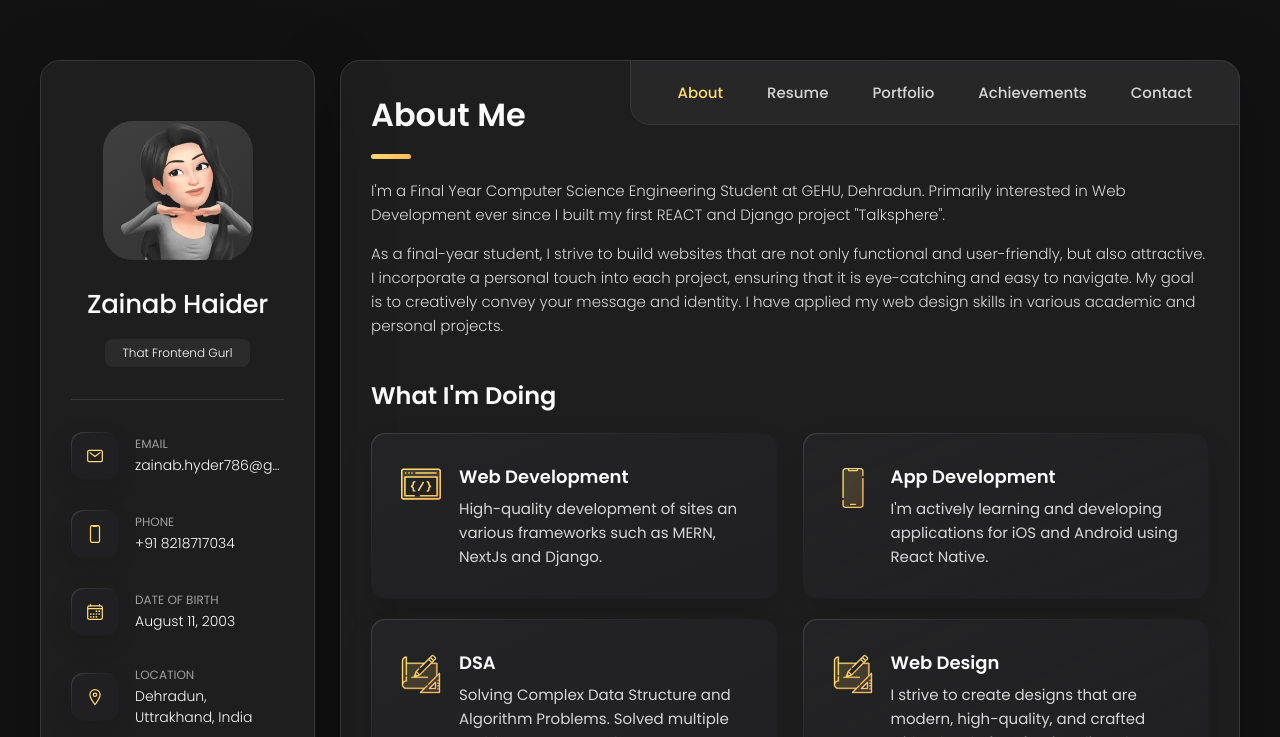
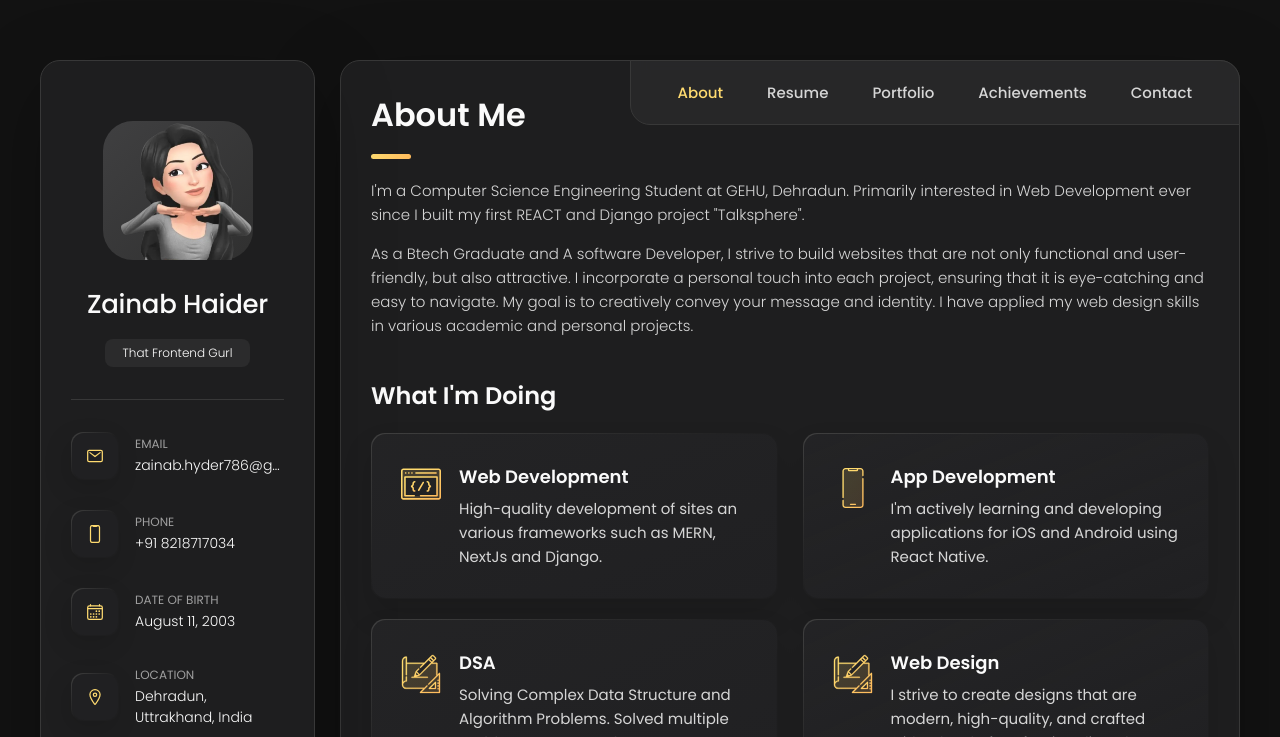
Before and after one commit to znnnnbb/Portfolio_, a plain HTML site: page index.html in a window 1280 px wide. Shown: the top 737 px of the page. Drawn offline with nearby package versions, Linux system fonts and the light colour scheme; some icons are missing; files whose address does not match are found by name.

Commit message:
Update index.html

```diff
--- a/index.html
+++ b/index.html
@@ -212,12 +212,12 @@
 
         <section class="about-text">
           <p>
-            I'm a Final Year Computer Science Engineering Student at GEHU, Dehradun. Primarily interested in Web Development ever since
+            I'm a Computer Science Engineering Student at GEHU, Dehradun. Primarily interested in Web Development ever since
             I built my first REACT and Django project "Talksphere".
           </p>
 
           <p>
-            As a final-year student, I strive to build websites that are not only functional and user-friendly, but also attractive. I incorporate a personal touch into each project, ensuring that it is eye-catching and easy to navigate. My goal is to creatively convey your message and identity. I have applied my web design skills in various academic and personal projects.
+            As a Btech Graduate and A software Developer, I strive to build websites that are not only functional and user-friendly, but also attractive. I incorporate a personal touch into each project, ensuring that it is eye-catching and easy to navigate. My goal is to creatively convey your message and identity. I have applied my web design skills in various academic and personal projects.
           </p>
         </section>
 
@@ -362,7 +362,7 @@
 
               <h4 class="h4 timeline-item-title">Graphic Era Hill University</h4>
 
-              <span>2021 - Present</span>
+              <span>2021 - 2025</span>
 
               <p class="timeline-text">
                 Bachelor of Technology in Computer Science and Engineering; GPA: 9.4
```
